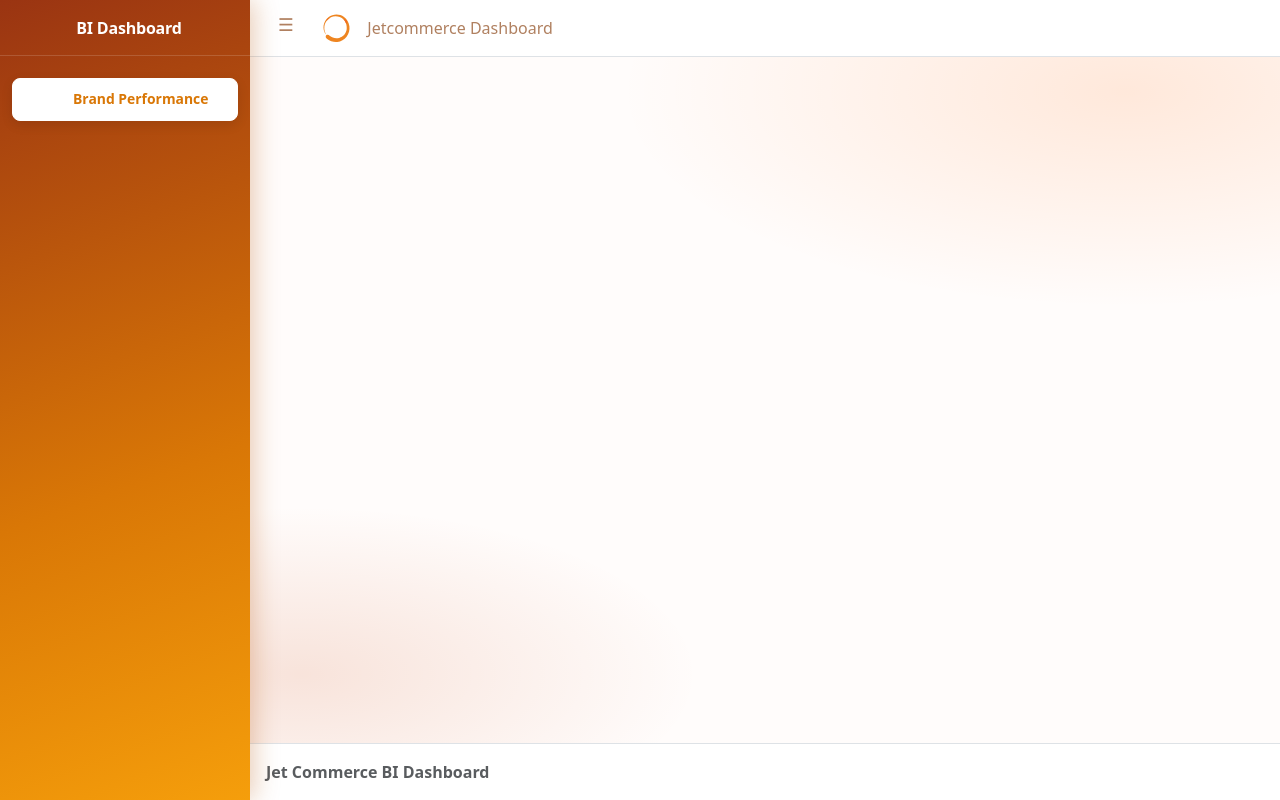
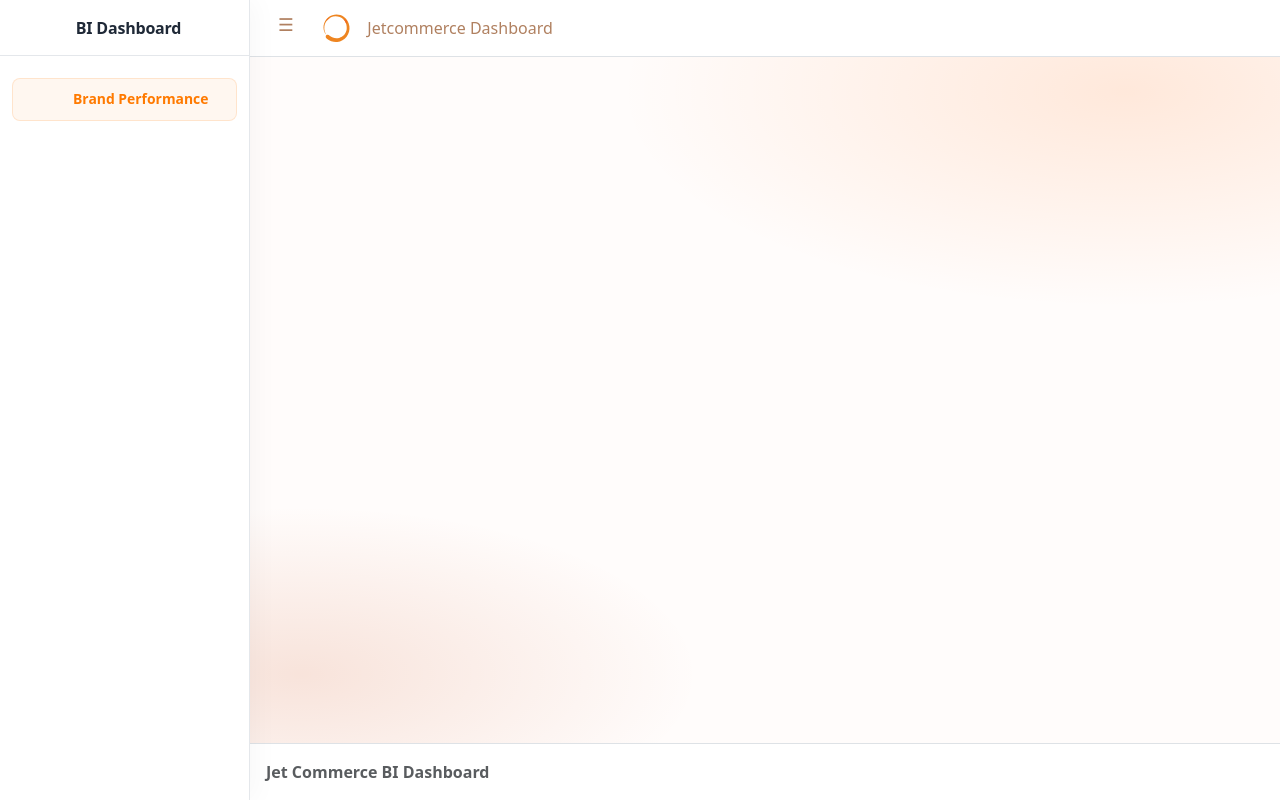
Before and after one commit to nugrohojetcommerce/dashboard-project, a Django app: template dashboard/templates/base.html in a window 1280 px wide. Run offline with Django 4.2, Linux system fonts and the light colour scheme; the template is opened without the code that fills it, so the values that code supplies are empty.

Commit message:
update sidebar style

```diff
--- a/dashboard/templates/partials/sidebar.html
+++ b/dashboard/templates/partials/sidebar.html
@@ -1,15 +1,16 @@
 <style>
-  /* ── SIDEBAR AMBER GRADIENT (FIXED LAYOUT) ── */
+  /* ── SIDEBAR OFF-WHITE MINIMALIS (MATCHING LIGHT MODE) ── */
   .app-sidebar {
-    /* Gradasi oranye disempurnakan biar pergerakan warnanya halus & solid */
-    background: linear-gradient(160deg, #9A3412 0%, #D97706 60%, #F59E0B 100%) !important;
-    border-right: none !important;
-    box-shadow: 4px 0 24px rgba(180, 83, 9, 0.3) !important;
+    /* Sedikit lebih solid/abu dari bg-page (#F8F9FA) agar distinctive */
+    background: #FFFFFF !important;
+    border-right: 1px solid #E4E7EB !important; /* Garis pembatas super bersih */
+    /* Kasih shadow agak tegas ke kanan biar kelihatan terpisah pas kebuka */
+    box-shadow: 6px 0 24px rgba(0, 0, 0, 0.03) !important;
   }
 
   .sidebar-brand {
     padding: 18px 24px;
-    border-bottom: 1px solid rgba(255, 255, 255, 0.15);
+    border-bottom: 1px solid #E4E7EB;
     display: flex;
     align-items: center;
   }
@@ -17,45 +18,45 @@
   .brand-link .brand-text {
     font-size: 1rem;
     font-weight: 700;
-    color: #FFFFFF !important;
+    color: #1F2937 !important; /* Teks gelap utama */
     letter-spacing: -.2px;
   }
 
-  /* Wrapper menu biar punya jarak aman dari tepi sidebar */
+  /* Wrapper menu */
   .sidebar-wrapper {
     padding: 0 12px;
   }
 
-  /* Struktur Nav Link yang Rapi & Gak Tabrakan dengan Bawaan LTE */
+  /* Struktur Nav Link */
   .app-sidebar .nav-link {
     display: flex;
     align-items: center;
     gap: 12px;
     padding: 10px 16px;
-    margin: 6px 0; /* Jarak vertikal antar menu */
+    margin: 6px 0;
     border-radius: 8px;
-    color: rgba(255, 255, 255, 0.8) !important; /* Putih agak transparan saat idle */
+    color: #4B5563 !important; /* Warna abu-abu text murni dashboard lu */
     font-size: .87rem;
     font-weight: 500;
     border: 1px solid transparent;
-    background: rgba(255, 255, 255, 0.08); /* Efek boks kaca transparan tipis */
+    background: transparent; /* Idle state dibikin polosan biar clean */
     transition: all 0.15s ease;
   }
 
-  /* State: Hover (Makin Terang Pas Disentuh Mouse) */
+  /* State: Hover (Mending pakai warna glass light mode lu) */
   .app-sidebar .nav-link:hover {
-    background: rgba(255, 255, 255, 0.22) !important;
-    color: #FFFFFF !important;
-    transform: translateX(2px); /* Efek geser halus pas di-hover */
+    background: #FAFAFA !important;
+    color: #FF7A00 !important; /* Icon/teks berubah oranye pas disentuh */
+    border-color: #E4E7EB;
+    transform: translateX(2px);
   }
 
-  /* State: Active (Halaman Aktif - Putih Solid & Agak Tebal) */
+  /* State: Active (Halaman Aktif - Kotak Oranye Soft khas Dashboard Lu) */
   .app-sidebar .nav-link.active {
-    background: #FFFFFF !important; /* Latar belakang menu yang aktif jadi putih solid */
-    border-color: #FFFFFF !important;
-    color: #D97706 !important; /* Teksnya mengalah jadi warna oranye biar kebaca tajam */
+    background: rgba(255, 122, 0, 0.06) !important; /* Warna oranye dim khas brand lu */
+    border-color: rgba(255, 122, 0, 0.15) !important;
+    color: #FF7A00 !important; /* Teks menyala warna oranye utama */
     font-weight: 600;
-    box-shadow: 0 4px 12px rgba(0, 0, 0, 0.1);
   }
 
   /* Icon Menu Settings */
@@ -64,7 +65,7 @@
     width: 20px;
     text-align: center;
     flex-shrink: 0;
-    color: inherit !important; /* Warna icon selalu ngikutin warna teks biar rapi */
+    color: inherit !important; /* Otomatis ngikut warna teks link */
   }
 
   .app-sidebar .nav-link p {
@@ -72,14 +73,14 @@
     color: inherit;
   }
 
-  /* Override Total AdminLTE Dark Variables */
+  /* Override Total AdminLTE Light Variables */
   .app-sidebar[data-bs-theme="dark"] {
-    --bs-body-color: #FFFFFF;
-    --bs-body-bg: #D97706;
+    --bs-body-color: #1F2937;
+    --bs-body-bg: #FFFFFF;
   }
 </style>
 
-<aside class="app-sidebar shadow" data-bs-theme="dark">
+<aside class="app-sidebar shadow-sm">
 
     <div class="sidebar-brand">
         <a href="/" class="brand-link text-decoration-none d-flex align-items-center">
```
